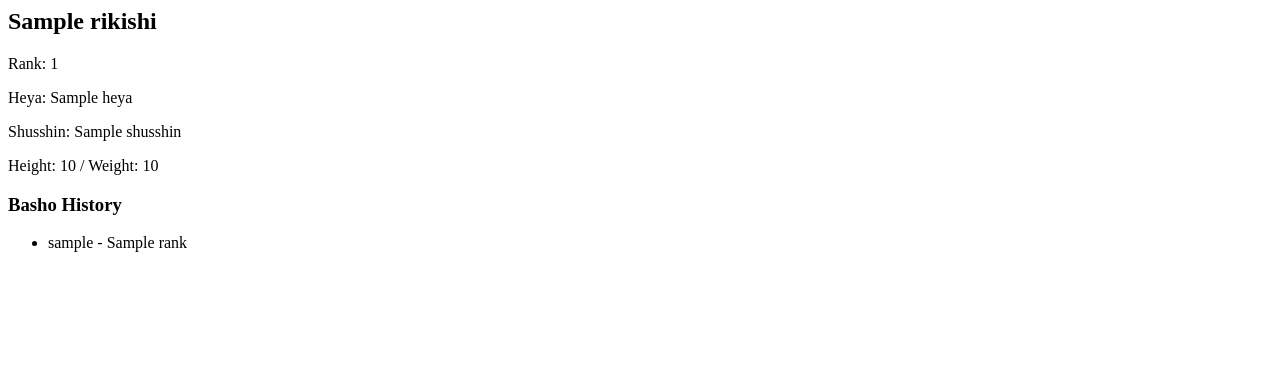
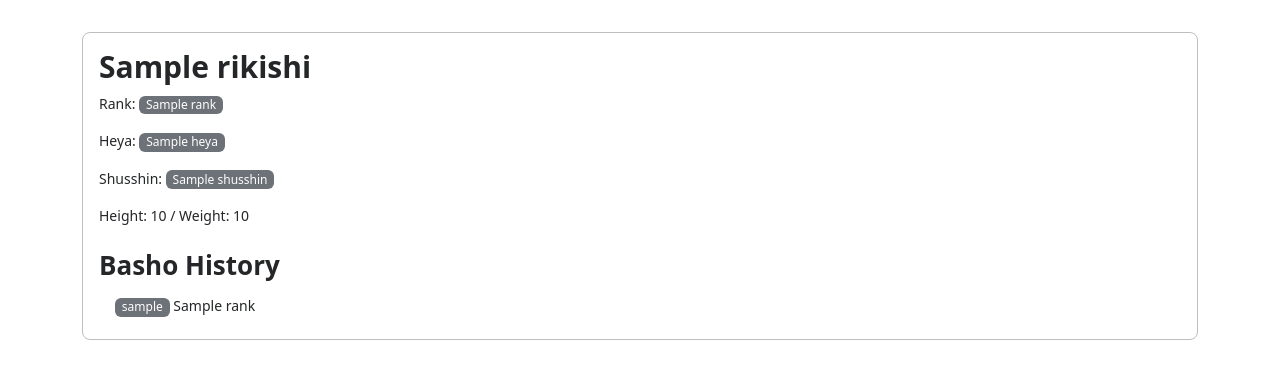
Before and after one commit to croquant/sumoracle, a Django app: template templates/rikishi_detail.html in a window 1280 px wide. Shown: the top 379 px of the page. Run offline with Django 5.2, Linux system fonts and the light colour scheme; the template is opened without the code that fills it: most values are stand-ins (such as "Sample title", 1, 10 or a date in 2020); some libraries are stand-ins or nearby versions.

Commit message:
Style rikishi pages with Halfmoon

```diff
--- a/templates/rikishi_detail.html
+++ b/templates/rikishi_detail.html
@@ -1,13 +1,35 @@
+{% extends "base.html" %}
+
+{% block title %}{{ rikishi.name }}{% endblock %}
+
 {% block content %}
-    <h2>{{ rikishi.name }}</h2>
-    <p>Rank: {{ rikishi.rank }}</p>
-    <p>Heya: {{ rikishi.heya }}</p>
-    <p>Shusshin: {{ rikishi.shusshin }}</p>
-    <p>Height: {{ rikishi.height }} / Weight: {{ rikishi.weight }}</p>
-    <h3>Basho History</h3>
-    <ul>
-        {% for record in rikishi.ranking_history.all %}
-            <li>{{ record.basho.slug }} - {{ record.rank.long_name }}</li>
-        {% endfor %}
-    </ul>
+<div class="card my-3">
+    <div class="card-body">
+        <h2 class="card-title">{{ rikishi.name }}</h2>
+        <p>
+            Rank:
+            <span class="badge badge-primary">
+                {{ rikishi.rank.long_name }}
+            </span>
+        </p>
+        <p>
+            Heya:
+            <span class="badge badge-secondary">{{ rikishi.heya }}</span>
+        </p>
+        <p>
+            Shusshin:
+            <span class="badge badge-secondary">{{ rikishi.shusshin }}</span>
+        </p>
+        <p>Height: {{ rikishi.height }} / Weight: {{ rikishi.weight }}</p>
+        <h3 class="mt-4">Basho History</h3>
+        <ul class="list-group list-group-flush">
+            {% for record in rikishi.ranking_history.all %}
+            <li class="list-group-item">
+                <span class="badge badge-primary">{{ record.basho.slug }}</span>
+                {{ record.rank.long_name }}
+            </li>
+            {% endfor %}
+        </ul>
+    </div>
+</div>
 {% endblock %}
```
Also changed, not shown: templates/rikishi_list.html (+10 -2 lines).
